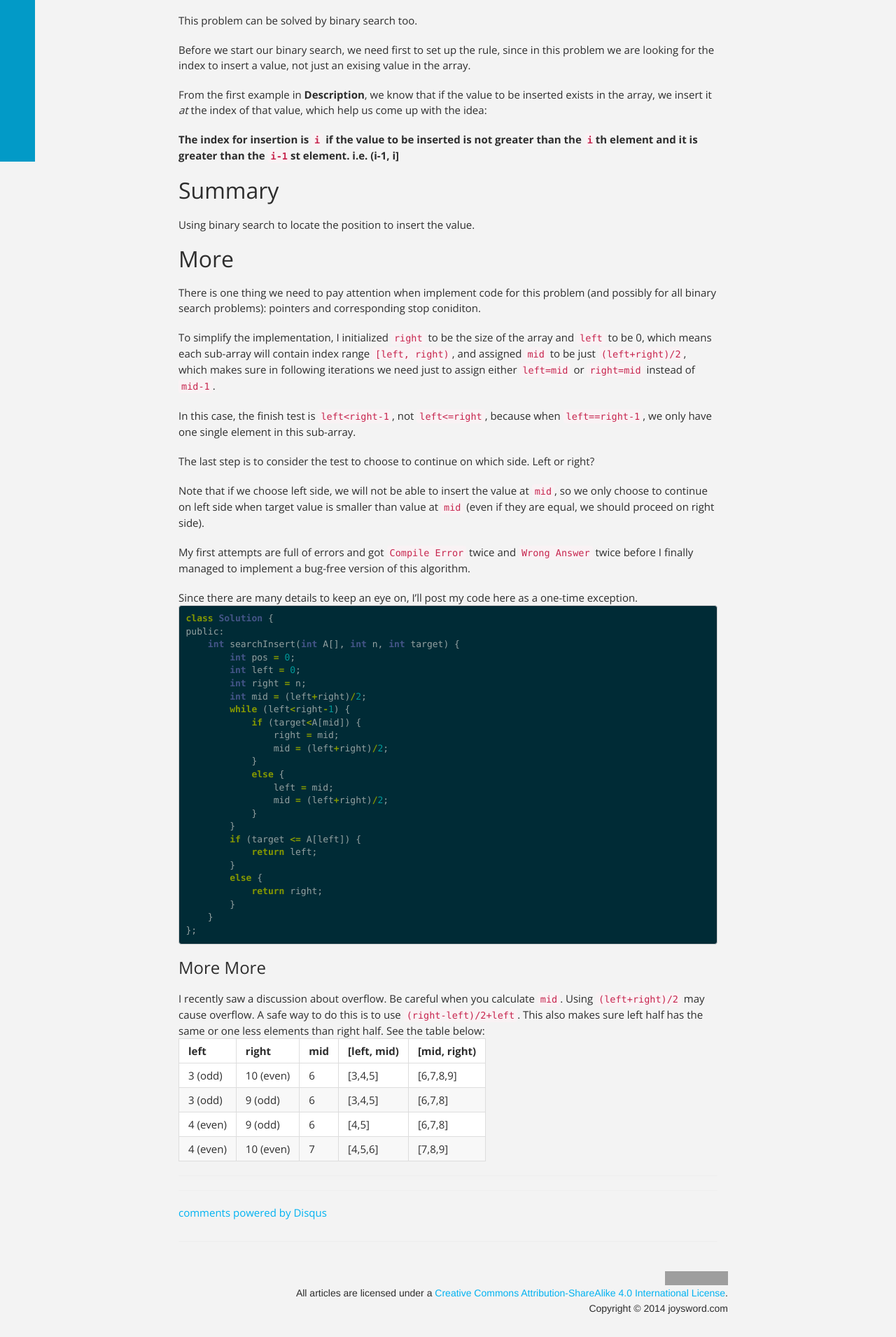
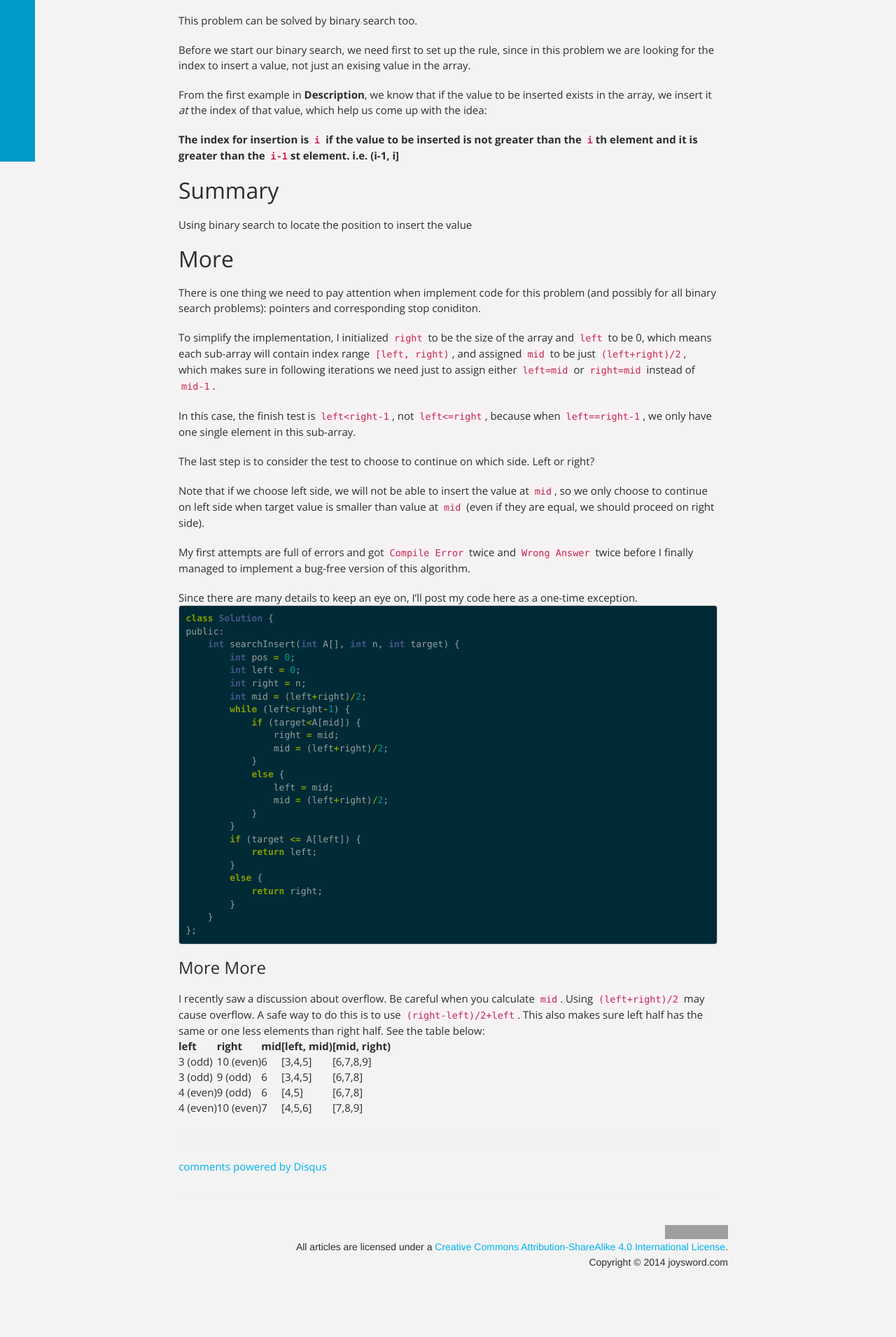
Before and after one commit to joysword/joysword.github.io, a Jekyll site: the page built from _posts/2014-09-10-search_insert_position.md, in a window 1280 px wide. Shown: the part 849-2760 px from the top of the page at 70% size. Built offline with Jekyll 4.4.1, drawn with Linux system fonts in a browser that asks for light colours; nearby versions of some CDN libraries; Markdown is read by kramdown in place of the engine named in the settings; formulas are drawn with MathJax 3; comment, search, counter and statistics services are not loaded; after the commit the page ends 2694 px from its top, so only the background shows below that; grey boxes are pictures that could not be loaded.

Commit message:
Revert "updated css for tables"
This reverts commit 2f4492fa3e6b73caf14edf397666497096497b82.

```diff
--- a/_posts/2014-09-10-search_insert_position.md
+++ b/_posts/2014-09-10-search_insert_position.md
@@ -42,7 +42,7 @@ From the first example in **Description**, we know that if the value to be inser
 **The index for insertion is `i` if the value to be inserted is not greater than the `i`th element and it is greater than the `i-1`st element. i.e. (i-1, i]**
 
 ### Summary
-Using binary search to locate the position to insert the value.
+Using binary search to locate the position to insert the value
 
 ### More
 There is one thing we need to pay attention when implement code for this problem (and possibly for all binary search problems): pointers and corresponding stop coniditon.
--- a/css/style.css
+++ b/css/style.css
@@ -561,46 +561,3 @@ article div.pull {
 
 /* MathJax */
 code.has-jax {font: inherit; font-size: 90%; background: inherit; border: inherit;}
-
-article table {
-  border-collapse: collapse;
-  border-spacing: 0;
-}
-
-article hr:before,
-article hr:after {
-  display: table;
-  content: " ";
-}
-
-article table {
-  margin-top: 0;
-  margin-bottom: 16px;
-}
-
-article table {
-  display: block;
-  width: 100%;
-  overflow: auto;
-  word-break: normal;
-  word-break: keep-all;
-}
-
-article table th {
-  font-weight: bold;
-}
-
-article table th,
-article table td {
-  padding: 6px 13px;
-  border: 1px solid #ddd;
-}
-
-article table tr {
-  background-color: #fff;
-  border-top: 1px solid #ccc;
-}
-
-article table tr:nth-child(2n) {
-  background-color: #f8f8f8;
-}
```
